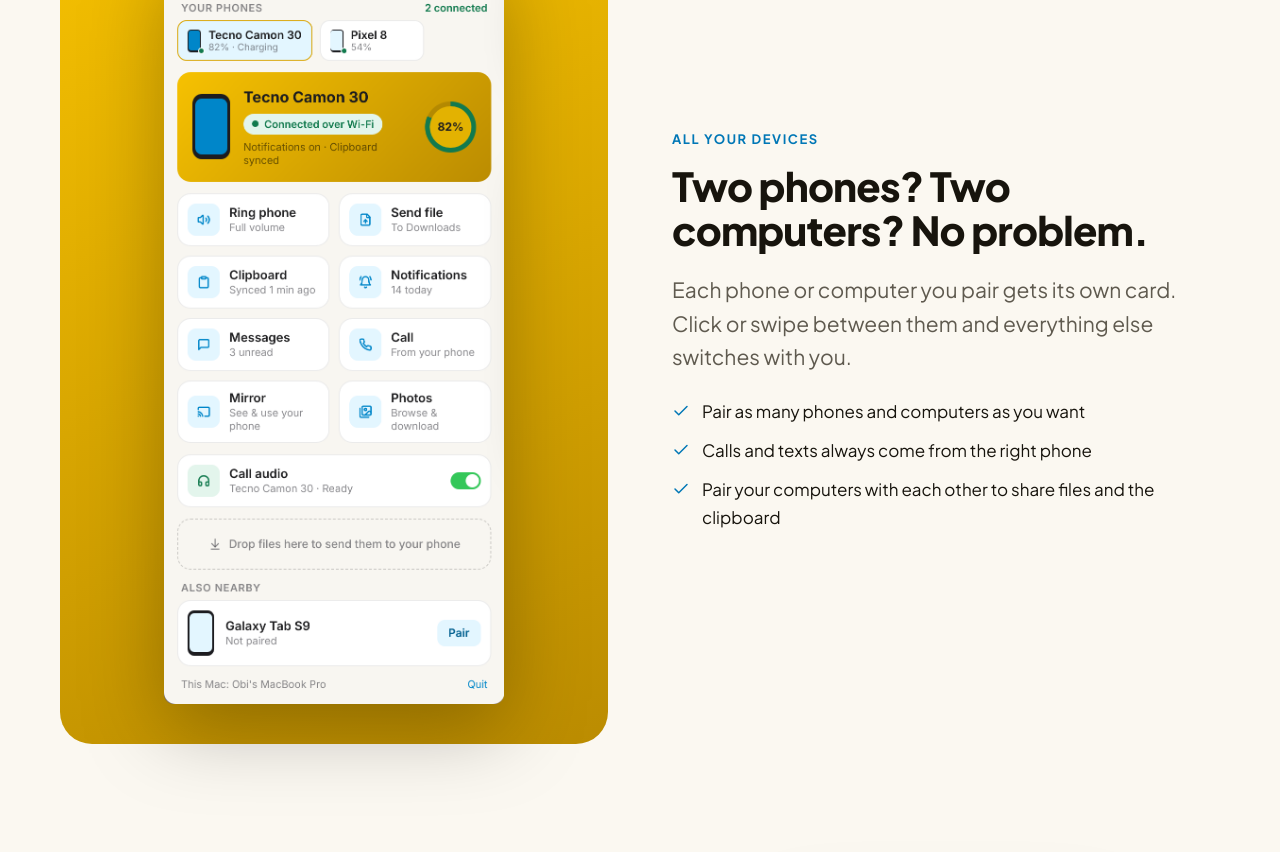
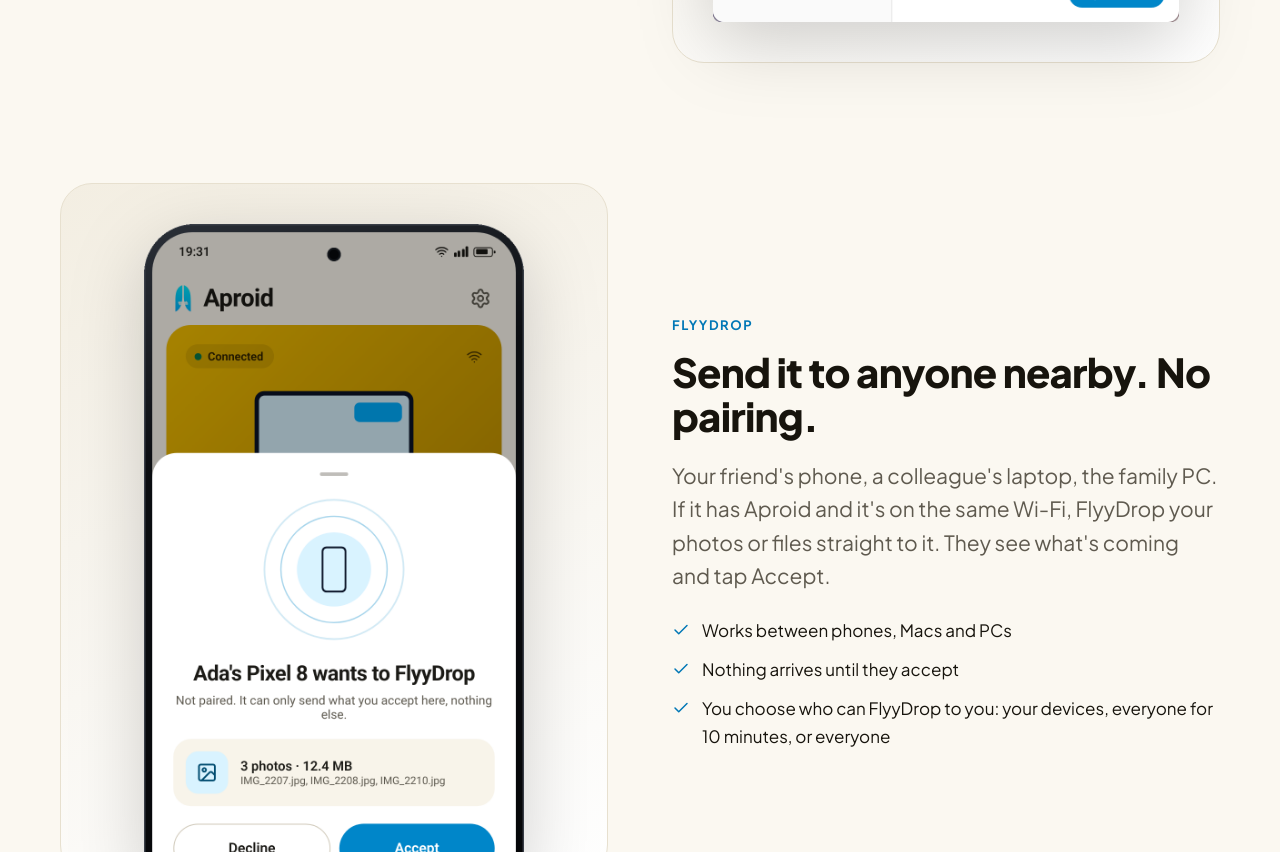
Before and after one commit to toneflix/aproid, a Next.js app in the folder web/: page / in a window 1280 px wide. Shown: the part 3380-4232 px from the top of the page. Built offline with nearby package versions, Linux system fonts and the light colour scheme.

Commit message:
feat: add FlyyDrop to the website and privacy policy

```diff
--- a/web/app/globals.css
+++ b/web/app/globals.css
@@ -350,9 +350,19 @@ h3 {
 }
 
 .showcase-media img.tall {
-  max-width: 340px;
+  max-width: min(340px, 100%);
   margin-inline: auto;
   filter: drop-shadow(0 24px 40px rgb(0 0 0 / 0.28));
+}
+
+.showcase-media:has(img.bleed) {
+  padding-bottom: 0;
+  overflow: hidden;
+}
+
+.showcase-media img.bleed {
+  max-width: min(380px, 100%);
+  margin-inline: auto;
 }
 
 .showcase-media.gold {
--- a/web/app/page.tsx
+++ b/web/app/page.tsx
@@ -91,6 +91,18 @@ export default function Home() {
 
         <Showcase
           reverse
+          eyebrow="FlyyDrop"
+          title="Send it to anyone nearby. No pairing."
+          body="Your friend's phone, a colleague's laptop, the family PC. If it has Aproid and it's on the same Wi-Fi, FlyyDrop your photos or files straight to it. They see what's coming and tap Accept."
+          points={[
+            "Works between phones, Macs and PCs",
+            "Nothing arrives until they accept",
+            "You choose who can FlyyDrop to you: your devices, everyone for 10 minutes, or everyone",
+          ]}
+          media={<img className="bleed" src="/screens/flyydrop.png" alt="An Android phone being asked to accept three photos sent with FlyyDrop" />}
+        />
+
+        <Showcase
           gold
           eyebrow="All your devices"
           title="Two phones? Two computers? No problem."
@@ -112,6 +124,7 @@ export default function Home() {
             "Click, scroll and type straight into the phone",
             "Works on both Mac and Windows",
           ]}
+          reverse
           media={<img className="tall" src="/screens/android-home.png" alt="Aproid on Android, showing a paired MacBook Pro" />}
         />
       </section>
--- a/web/content/features.ts
+++ b/web/content/features.ts
@@ -10,6 +10,7 @@ import {
   MonitorSmartphone,
   Music,
   Phone,
+  Radar,
   Smartphone,
   Wifi,
 } from "lucide-react";
@@ -40,6 +41,11 @@ export const features: Feature[] = [
     icon: FolderUp,
     title: "Files",
     body: "Drop a file on Aproid, use the Share menu, or share from any app on your phone. A big video that gets cut off carries on where it stopped.",
+  },
+  {
+    icon: Radar,
+    title: "FlyyDrop",
+    body: "Send photos and files to anyone nearby with Aproid, no pairing needed. They tap Accept and it's there.",
   },
   {
     icon: MonitorSmartphone,
```
Also changed, not shown: web/app/privacy/page.tsx (+8 -1 lines), web/public/screens/flyydrop.png (added).
